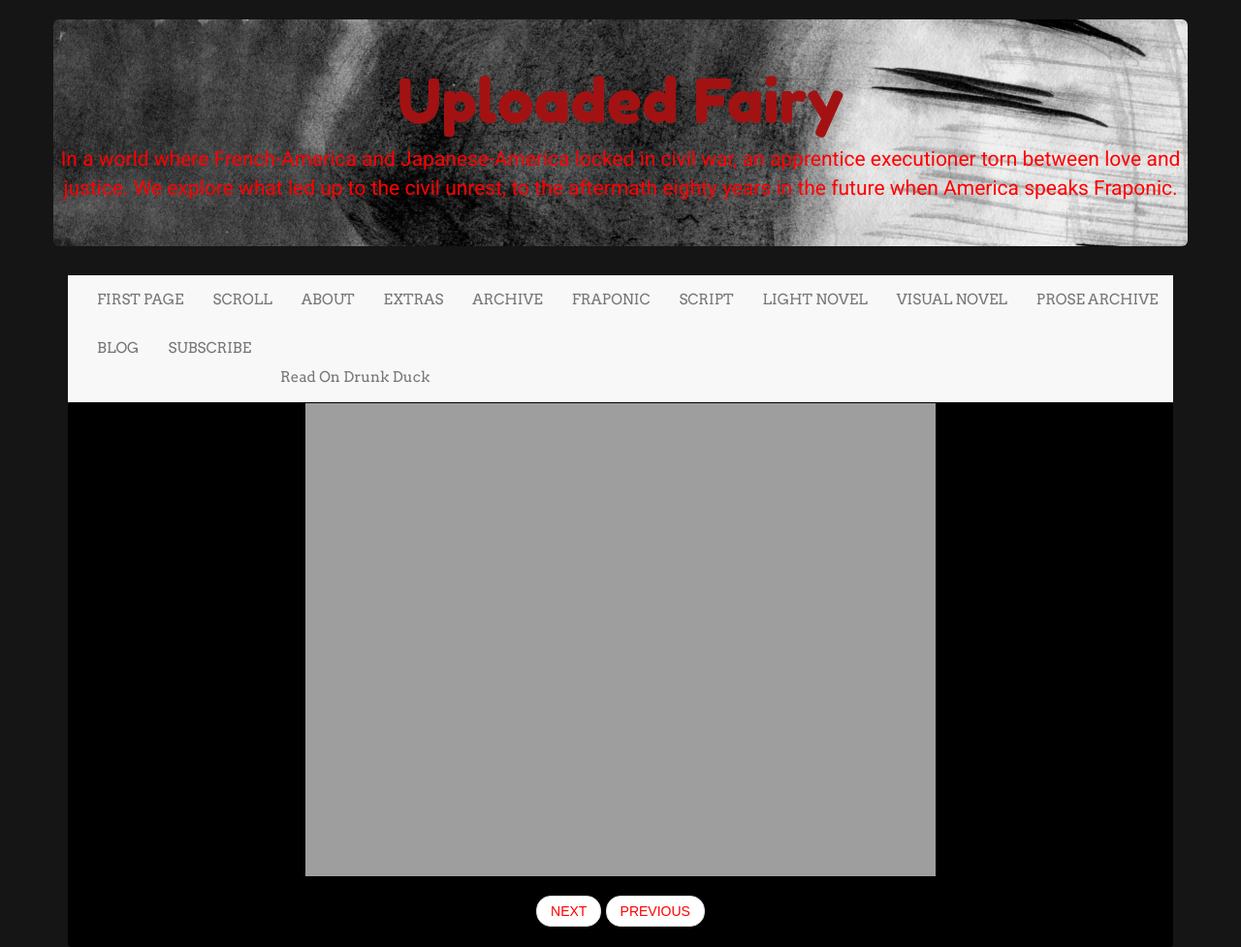
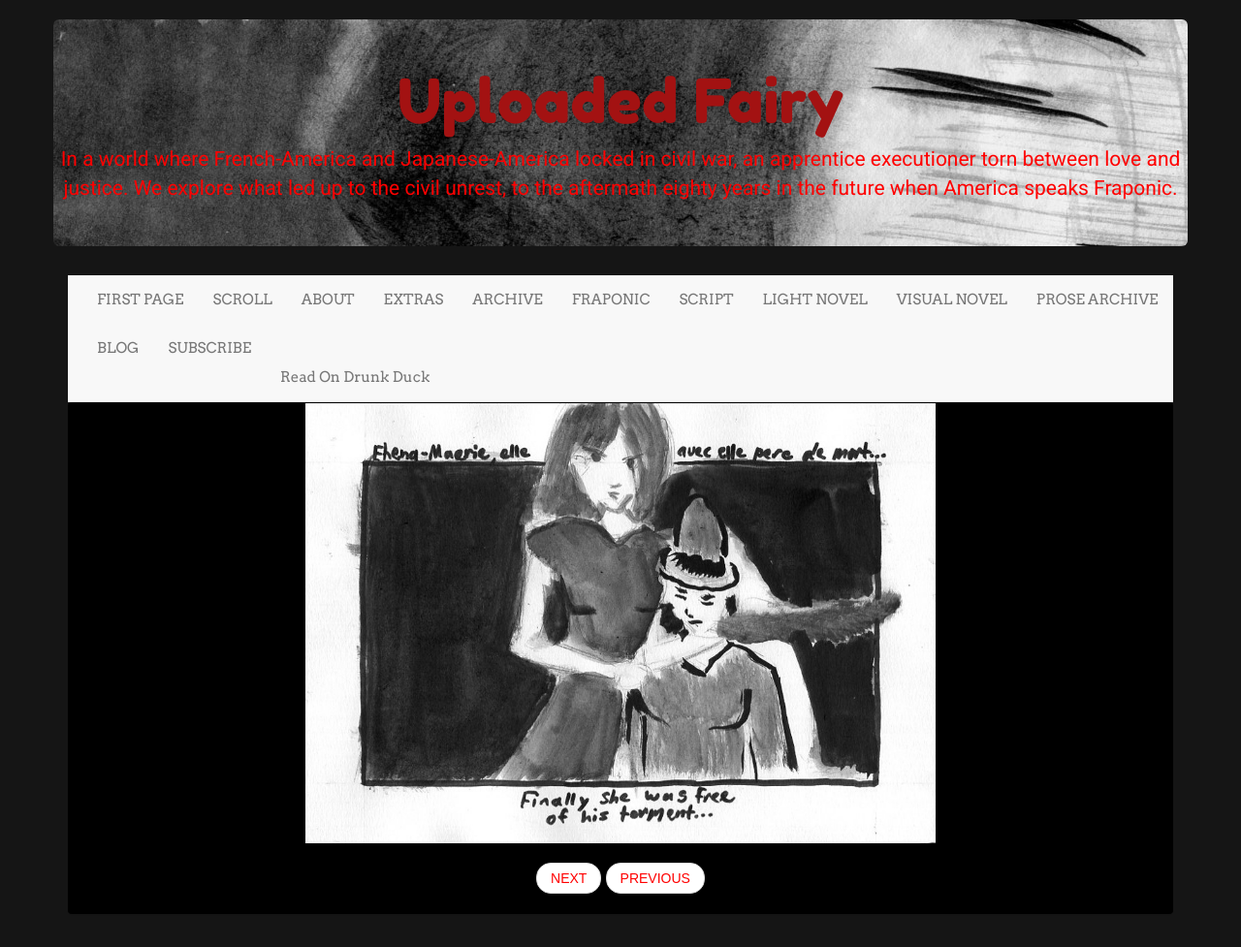
Before and after one commit to LWFlouisa/UploadedFairy, a Jekyll site: the page built from _posts/2021-12-12-page45.md, in a window 1280 px wide. Shown: the whole page at 97% size. Built offline with Jekyll 4.4.1, drawn with Linux system fonts in a browser that asks for light colours; nearby versions of some CDN libraries; after the commit the page ends 943 px from its top, so only the background shows below that.

Commit message:
Update 2021-12-12-page45.md

```diff
--- a/_posts/2021-12-12-page45.md
+++ b/_posts/2021-12-12-page45.md
@@ -5,4 +5,4 @@ title: "Humans Take Things For Granted"
 categories: page
 permalink: /045
 ---
-![PAGE FOURTY FIVE]({{ site.url }}/pages/pagetest46.png)
+![PAGE FOURTY FIVE]({{ site.url }}/finished_pages/page45.jpg)
```
